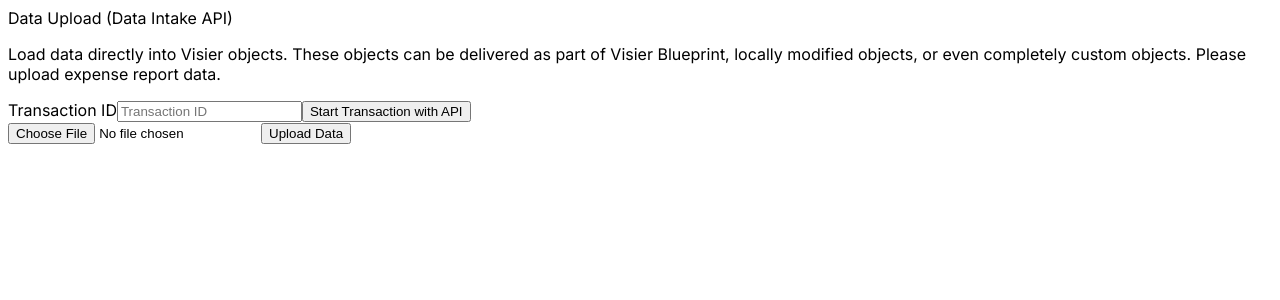
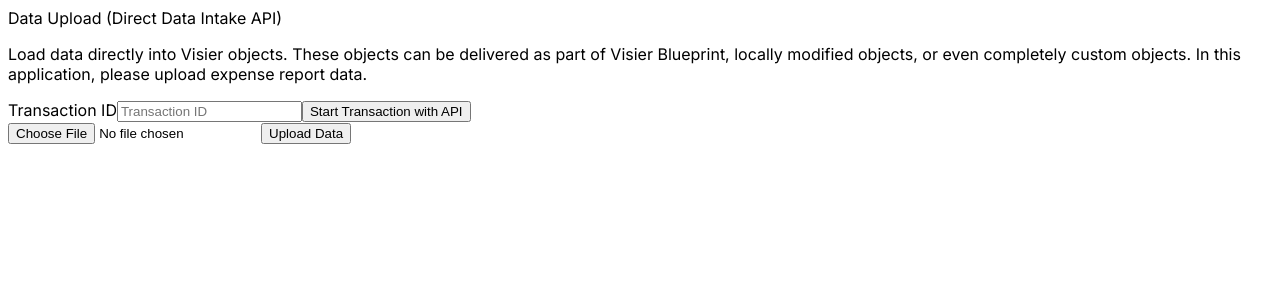
Before and after one commit to visier/api-samples, a Next.js app in the folder sample-application/baselayer/: page /data-intake in a window 1280 px wide. Shown: the top 300 px of the page. Built offline with nearby package versions, Linux system fonts and the light colour scheme.

Commit message:
Update page.js

```diff
--- a/sample-application/baselayer/src/app/data-intake/page.js
+++ b/sample-application/baselayer/src/app/data-intake/page.js
@@ -84,10 +84,10 @@
   return (
     <Card style={{ width: '100%' }} className="m-3">
       <Card.Body>
-        <Card.Title>Data Upload (Data Intake API)</Card.Title>
+        <Card.Title>Data Upload (Direct Data Intake API)</Card.Title>
         <Card.Text>
           Load data directly into Visier objects. These objects can be delivered as part of Visier Blueprint, locally modified objects, or even completely custom objects.
-          Please upload expense report data.
+          In this application, please upload expense report data.
         </Card.Text>
         <Form>
           <Form.Group controlId="apiTransaction">
```
